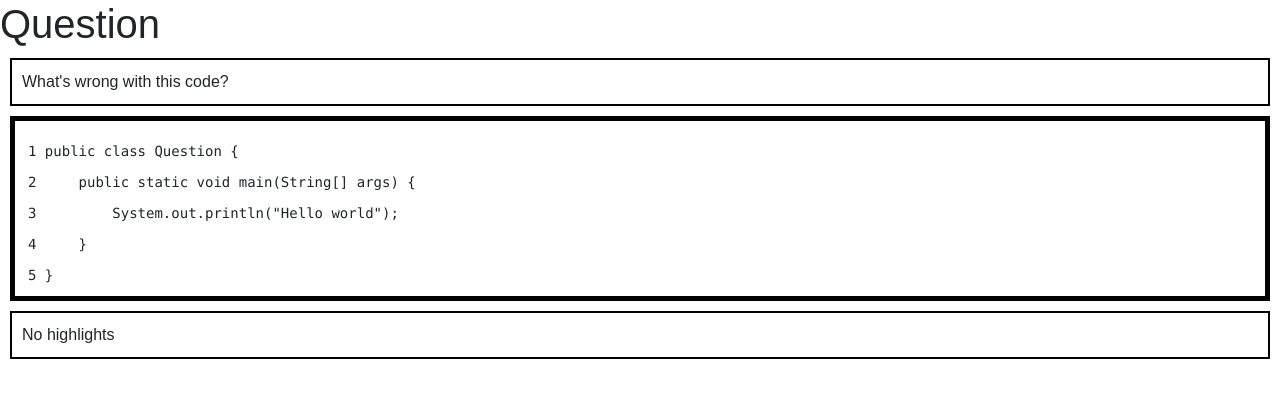
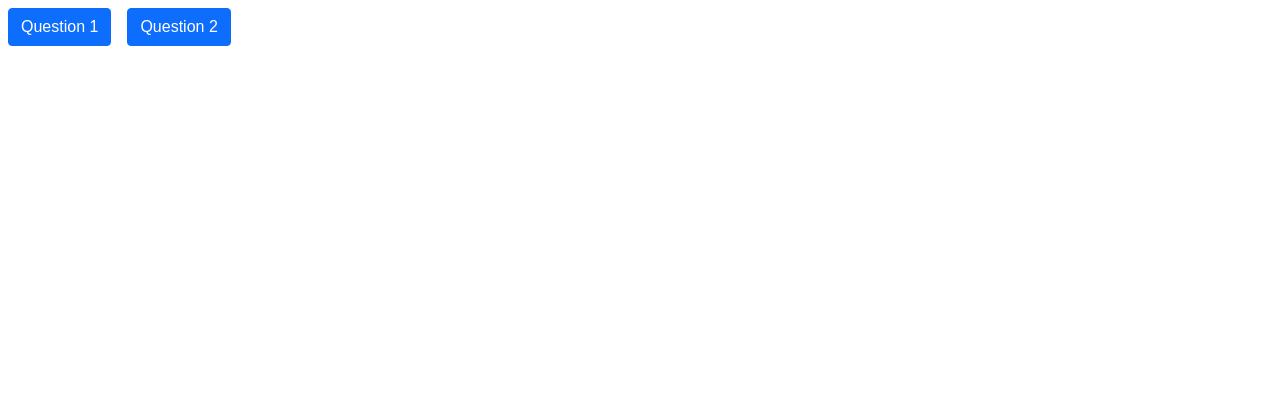
Before and after one commit to josephlou5/grader-drill, a React (Create React App) app: page / in a window 1280 px wide. Shown: the top 398 px of the page. Built offline with nearby package versions, Linux system fonts and the light colour scheme.

Commit message:
Added `react-router-dom` support

```diff
--- a/package.json
+++ b/package.json
@@ -10,6 +10,7 @@
     "react": "^17.0.2",
     "react-dom": "^17.0.2",
     "react-markdown": "^6.0.2",
+    "react-router-dom": "^5.2.0",
     "react-scripts": "4.0.3",
     "web-vitals": "^1.0.1"
   },
--- a/src/App.css
+++ b/src/App.css
@@ -2,13 +2,21 @@
   font-family: Arial;
 }
 
-.question-field {
+.row {
+  display: flex;
+}
+
+.column {
+  flex: 50%;
+}
+
+.question-text {
   padding: 10px;
   border: 2px solid black;
   margin: 10px;
 }
 
-.question-field p {
+.question-text p {
   margin: 0px;
 }
 
--- a/src/App.js
+++ b/src/App.js
@@ -1,31 +1,107 @@
-import React from 'react';
+import React, { Component } from 'react';
+import {
+    BrowserRouter,
+    Switch,
+    Route,
+    Link,
+} from "react-router-dom";
 import QuestionPage from './components/questionPage';
 import './App.css';
 
-function App() {
-  const state = {
+class App extends Component {
+    state = {
+        questions: {
+            1: {
+                id: 1,
                 hasQuestionField: true,
                 hasCodeField: true,
                 hasAnswerField: true,
+                questionType: "Comment",
                 questionText: "What's wrong with this code?",
                 code: "public class Question {\n    public static void main(String[] args) {\n        System.out.println(\"Hello world\");\n    }\n}",
                 highlights: [
                     // { 'startLine': 0, 'startChar': 14, 'endLine': 1, 'endChar': 5, 'byUser': false },
                     // { 'startLine': 1, 'startChar': 8, 'endLine': 1, 'endChar': 11, 'byUser': false },
                 ],
-    // if empty, free response answers
+            },
+            2: {
+                id: 2,
+                hasQuestionField: true,
+                hasCodeField: false,
+                hasAnswerField: true,
+                questionType: "Multiple Choice",
+                questionText: "What would you say to a student who uses `Integer` where they should use `int`?",
                 answerChoices: [
-      // 'choice 1',
-      // 'choice 2',
-      // 'etc',
+                    "You should use `int` because it's shorter to type.",
+                    "`Integer` is a wrapper object and is not necessary for all cases.",
+                    "Always use `Integer` because it's an object.",
                 ],
+                answer: 1,
+            },
+        },
+        answered: {
+            jdlou: {},
+        },
     };
 
+    updateQuestion = (question, highlights) => {
+        question["highlights"] = highlights;
+        let questions = {...this.state.questions};
+        questions[question.id] = question;
+        this.setState({ questions: questions });
+    };
+
+    handleHighlight = (question, highlight) => {
+        console.log("Highlight created:", highlight);
+        let highlights = [...question.highlights];
+        highlights.push(highlight);
+        this.updateQuestion(question, highlights);
+    };
+
+    handleClear = (question) => {
+        console.log("Clearing all highlights");
+        const highlights = question.highlights.filter(h => !h["byUser"]);
+        this.updateQuestion(question, highlights);
+    }
+
+    handleDelete = (question, highlightNum) => {
+        console.log("Deleting highlight index " + highlightNum);
+        let highlights = [...question.highlights];
+        highlights.splice(highlightNum, 1);
+        this.updateQuestion(question, highlights);
+    };
+
+    render() {
+        let links = [];
+        let routes = [];
+        for (const [questionId, question] of Object.entries(this.state.questions)) {
+            links.push(
+                <Link key={"question-" + questionId + "-link"} to={"/" + questionId}>
+                    <button className="btn btn-primary m-2">
+                        {"Question " + questionId}
+                    </button>
+                </Link>
+            );
+            routes.push(
+                <Route key={"question-" + questionId + "-route"} exact path={"/" + questionId}>
+                    <QuestionPage
+                        question={question}
+                        onHighlight={this.handleHighlight}
+                        onClear={this.handleClear}
+                        onDelete={this.handleDelete}
+                    />
+                </Route>
+            );
+        }
         return (
+            <BrowserRouter>
                 <div className="App">
-      <QuestionPage question={state} />
+                    { links }
+                    <Switch>{ routes }</Switch>
                 </div>
+            </BrowserRouter>
         );
+    }
 }
 
 export default App;
--- a/src/components/answerField.jsx
+++ b/src/components/answerField.jsx
@@ -12,7 +12,7 @@ class AnswerField extends Component {
             <button
                 type="button"
                 className="btn btn-danger m-2"
-                onClick={this.props.onClear}
+                onClick={() => this.props.onClear(this.props.question)}
             >
                 Clear Highlights
             </button>
@@ -20,9 +20,10 @@ class AnswerField extends Component {
     }
 
     renderAnswers(multipleChoice) {
+        const {question} = this.props;
         if (multipleChoice) {
             // multiple choice
-            return this.props.question.answerChoices.map((text, index) =>
+            return question.answerChoices.map((text, index) =>
                 <div key={index} className="form-check">
                     <input className="form-check-input" type="radio" name="answer" id={"choice" + index}/>
                     <label className="form-check-label" htmlFor={"choice" + index}>
@@ -40,6 +41,7 @@ class AnswerField extends Component {
                 <AnswerInput
                     key={index}
                     index={index}
+                    question={question}
                     highlight={highlight}
                     onDelete={this.props.onDelete}
                 />
--- a/src/components/answerInput.jsx
+++ b/src/components/answerInput.jsx
@@ -12,7 +12,7 @@ class AnswerInput extends Component {
                         type="button"
                         className="btn btn-close m-1"
                         aria-label="Delete"
-                        onClick={() => this.props.onDelete(this.props.index)}
+                        onClick={() => this.props.onDelete(this.props.question, this.props.index)}
                     />
                 }
                 { "{startLine: " + this.props.highlight["startLine"] + ", " +
--- a/src/components/codeField.jsx
+++ b/src/components/codeField.jsx
@@ -61,7 +61,7 @@ class CodeField extends Component {
             endContainer = endContainer.parentNode;
         }
         // container is line number
-        if (endContainer.parentNode.id.startsWith("linenum-")) {
+        else if (endContainer.parentNode.id.startsWith("linenum-")) {
             // when this happens, endOffset = 2, so need to reset that too
             const lineNum = parseInt(endContainer.parentNode.id.split("-")[1]);
             if (lineNum === 1) {
@@ -106,7 +106,7 @@ class CodeField extends Component {
                 return;
             }
             endIndex--;
-            endChar = childrenText[endIndex].length;
+            endChar = childrenText[endIndex].nodeValue.length;
         }
 
         if (DEBUG) {
@@ -121,7 +121,7 @@ class CodeField extends Component {
         }
         while (childrenFlat[endIndex].nodeType !== Node.TEXT_NODE) {
             endIndex--;
-            endChar = childrenText[endIndex].length;
+            endChar = childrenText[endIndex].nodeValue.length;
         }
 
         if (DEBUG) console.log("Fixed indices:", startIndex, endIndex);
@@ -152,7 +152,7 @@ class CodeField extends Component {
                     endLine = lineNum;
                     endChar += lineOffset;
                 }
-                lineOffset += childrenText[i].length;
+                lineOffset += childrenText[i].nodeValue.length;
                 i++;
             }
             if (i > endIndex) break;
@@ -171,7 +171,7 @@ class CodeField extends Component {
             byUser: true,
         }
         if (DEBUG) console.log(highlight);
-        this.props.onHighlight(highlight);
+        this.props.onHighlight(this.props.question, highlight);
 
         // if single click on a highlighted portion, adds another highlight
         // so collapse the range to avoid that
--- a/src/components/questionPage.jsx
+++ b/src/components/questionPage.jsx
@@ -1,57 +1,48 @@
 import React, { Component } from 'react';
 import CodeField from './codeField';
-import QuestionField from './questionField';
+import QuestionText from './questionText';
 import AnswerField from './answerField';
 
 class QuestionPage extends Component {
 
-    constructor(props) {
-        super(props);
-        this.state = props.question;
+    renderComponents = () => {
+        const {question} = this.props;
+        if (question === null || question === undefined) {
+            return "Undefined question";
+        }
+        if (question.id === null) {
+            return "Invalid question";
+        }
+        return (
+            <React.Fragment>
+                <h3>{ question.questionType }</h3>
+                { question.hasQuestionField &&
+                    <QuestionText
+                        question={question}
+                    />
+                }
+                { question.hasCodeField &&
+                    <CodeField
+                        question={question}
+                        onHighlight={this.props.onHighlight}
+                    />
+                }
+                { question.hasAnswerField &&
+                    <AnswerField
+                        question={question}
+                        onClear={this.props.onClear}
+                        onDelete={this.props.onDelete}
+                    />
+                }
+            </React.Fragment>
+        );
     }
-
-    handleHighlight = (highlight) => {
-        console.log("Highlight created:", highlight);
-        let highlights = [...this.state.highlights];
-        highlights.push(highlight);
-        this.setState({ highlights: highlights });
-    };
-
-    handleClear = () => {
-        console.log("Clearing all highlights");
-        const highlights = this.state.highlights.filter(h => !h["byUser"]);
-        this.setState({ highlights: highlights });
-    }
-
-    handleDelete = (highlightNum) => {
-        console.log("Deleting highlight index " + highlightNum);
-        let highlights = [...this.state.highlights];
-        highlights.splice(highlightNum, 1);
-        this.setState({ highlights: highlights });
-    };
 
     render() {
         return (
             <React.Fragment>
                 <h1>Question</h1>
-                { this.state.hasQuestionField &&
-                    <QuestionField
-                        question={this.state}
-                    />
-                }
-                { this.state.hasCodeField &&
-                    <CodeField
-                        question={this.state}
-                        onHighlight={this.handleHighlight}
-                    />
-                }
-                { this.state.hasAnswerField &&
-                    <AnswerField
-                        question={this.state}
-                        onClear={this.handleClear}
-                        onDelete={this.handleDelete}
-                    />
-                }
+                { this.renderComponents() }
             </React.Fragment>
         );
     }
--- a/src/components/questionField.jsx
+++ b/src/components/questionText.jsx
@@ -1,15 +1,15 @@
 import React, { Component } from 'react';
 import ReactMarkdown from 'react-markdown';
 
-class QuestionField extends Component {
+class QuestionText extends Component {
     render() {
         return (
             <ReactMarkdown
-                className="question-field"
+                className="question-text"
                 children={this.props.question.questionText}
             />
         );
     }
 }
 
-export default QuestionField;
+export default QuestionText;
```
Also changed, not shown: 2 other files (tests, documents, lock files or other folders). Lines whose indentation alone changed are shown as unchanged.
